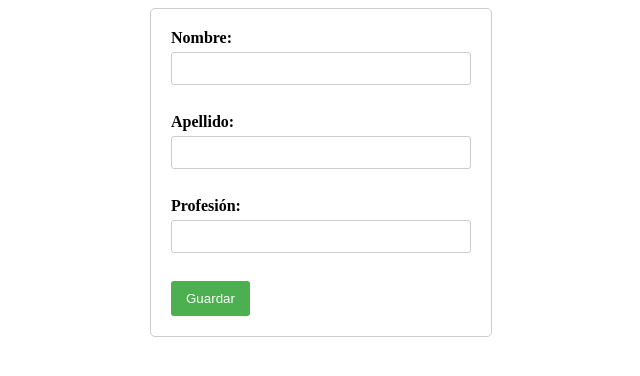
After one commit to JonathanArroyaveGonzalez/Model-view-controller, a Flask app: template templates/formulario.html in a window 1280 px wide. The commit adds this page. Shown: the top 376 px of the page, without its empty margins (319-959 px from the left). Run offline with Flask 3, Linux system fonts and the light colour scheme; the template is opened without the code that fills it, so the values that code supplies are empty.

Commit message:
Actualizacion Estructura

```diff
--- a/main.py
+++ b/main.py
@@ -1,21 +1,32 @@
-from flask import Flask, render_template
+from flask import Flask, render_template, request, redirect, url_for
+from models.user import UserModel
 
 app = Flask(__name__)
 
-# Modelo
-class MessageModel:
-    def __init__(self, message):
-        self.message = message
-
-# Vista
-@app.route('/')
-def index():
-    message = MessageModel("¡Para continuar navege hacia /presentacion!")
-    return render_template('index.html', message=message.message)
+# Diccionario para almacenar los datos del usuario
+datos_usuario = {}
 
 @app.route('/presentacion')
 def present():
     return render_template('index.html', presentacion=True)
 
+@app.route('/', methods=['GET', 'POST'])
+def formulario():
+    global datos_usuario  # Acceder a la variable global
+
+    if request.method == 'POST':
+        if 'guardar' in request.form:
+            guardar_datos()
+
+    return render_template('formulario.html', datos=datos_usuario, mostrar_datos=bool(datos_usuario))
+
+def guardar_datos():
+    global datos_usuario
+    nombre = request.form['nombre']
+    apellido = request.form['apellido']
+    profesion = request.form['profesion']
+    usuario = UserModel(nombre, apellido, profesion)
+    datos_usuario = usuario.viewUserData()  # Almacenar los datos en el diccionario
+
 if __name__ == '__main__':
     app.run(debug=True)
--- /dev/null
+++ b/static/style.css
@@ -0,0 +1,53 @@
+/* Estilos generales del formulario */
+form {
+    width: 300px;
+    margin: 0 auto;
+    padding: 20px;
+    border: 1px solid #ccc;
+    border-radius: 5px;
+}
+
+/* Estilos para las etiquetas */
+label {
+    display: block;
+    margin-bottom: 5px;
+    font-weight: bold;
+}
+
+/* Estilos para los campos de entrada */
+input[type="text"] {
+    width: 100%;
+    padding: 8px;
+    margin-bottom: 10px;
+    border: 1px solid #ccc;
+    border-radius: 3px;
+    box-sizing: border-box;
+}
+
+/* Estilos para los botones */
+button[type="submit"] {
+    background-color: #4CAF50; /* Verde */
+    color: white;
+    padding: 10px 15px;
+    border: none;
+    border-radius: 3px;
+    cursor: pointer;
+}
+
+button[type="submit"]:hover {
+    background-color: #3e8e41; /* Verde más oscuro al pasar el mouse */
+}
+
+/* Estilos para la lista de datos (si se muestra) */
+h2 {
+    margin-top: 20px;
+}
+
+ul {
+    list-style: none;
+    padding: 0;
+}
+
+li {
+    margin-bottom: 5px;
+}
--- /dev/null
+++ b/templates/formulario.html
@@ -0,0 +1,31 @@
+<!DOCTYPE html>
+<html>
+<head>
+    <title>Formulario Flask</title>
+    <link rel="stylesheet" href="{{ url_for('static', filename='style.css') }}">
+</head>
+<body>
+    <form method="POST">
+        <label for="nombre">Nombre:</label>
+        <input type="text" id="nombre" name="nombre" ><br><br>
+
+        <label for="apellido">Apellido:</label>
+        <input type="text" id="apellido" name="apellido" ><br><br>
+
+        <label for="profesion">Profesión:</label>
+        <input type="text" id="profesion" name="profesion" ><br><br>
+
+        <button type="submit" name="guardar">Guardar</button>
+    </form>
+
+    {% if mostrar_datos %}
+    <h2>Datos guardados:</h2>
+    <ul>
+        <li>Nombre: {{ datos['Nombre'] }}</li>
+        <li>Apellido: {{ datos['Apellido'] }}</li>
+        <li>Profesión: {{ datos['Profesion'] }}</li>
+    </ul>
+{% endif %}
+
+</body>
+</html>
```
Also changed, not shown: models/user.py (added, +9 -0 lines), templates/index.html (+5 -2 lines).
